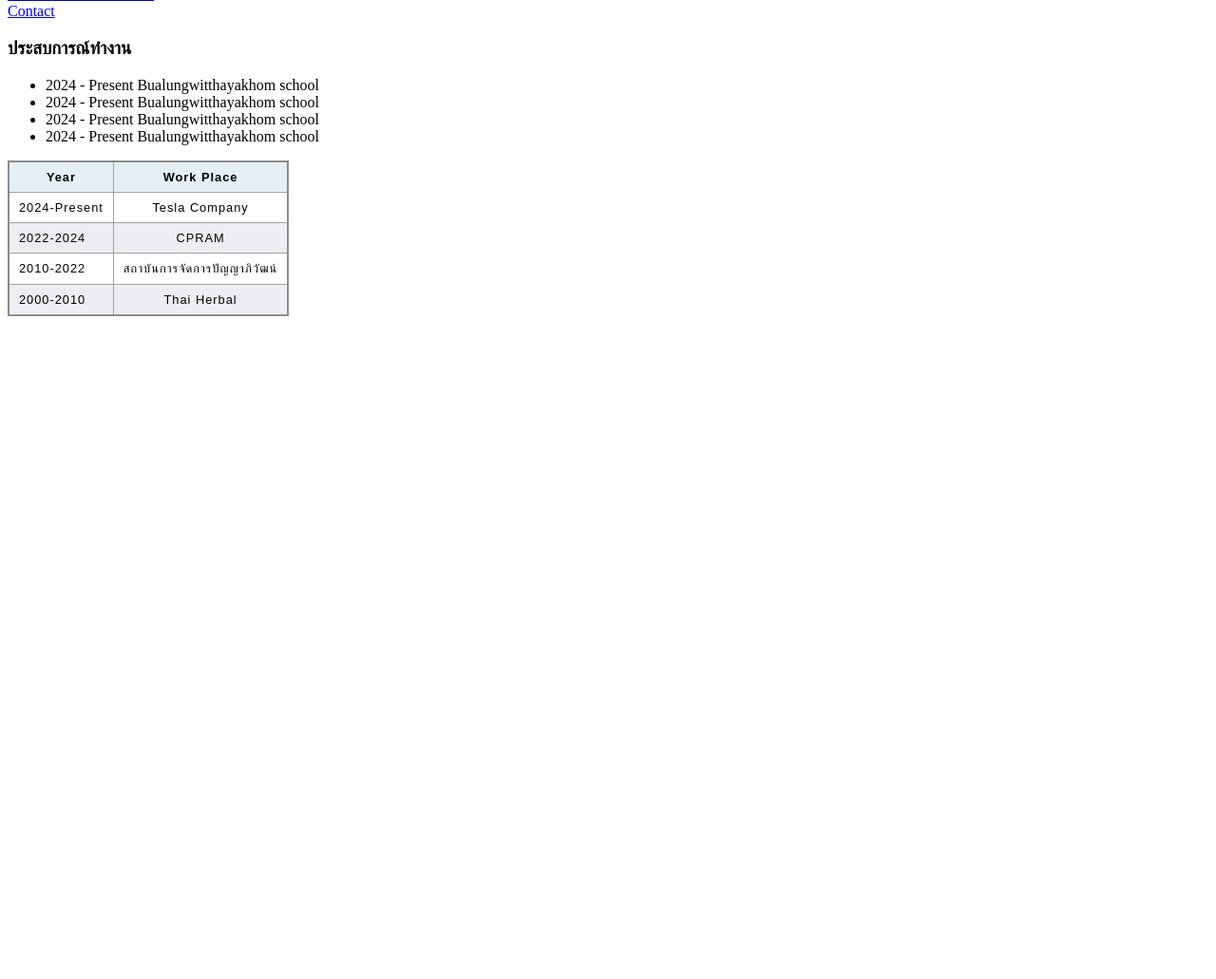
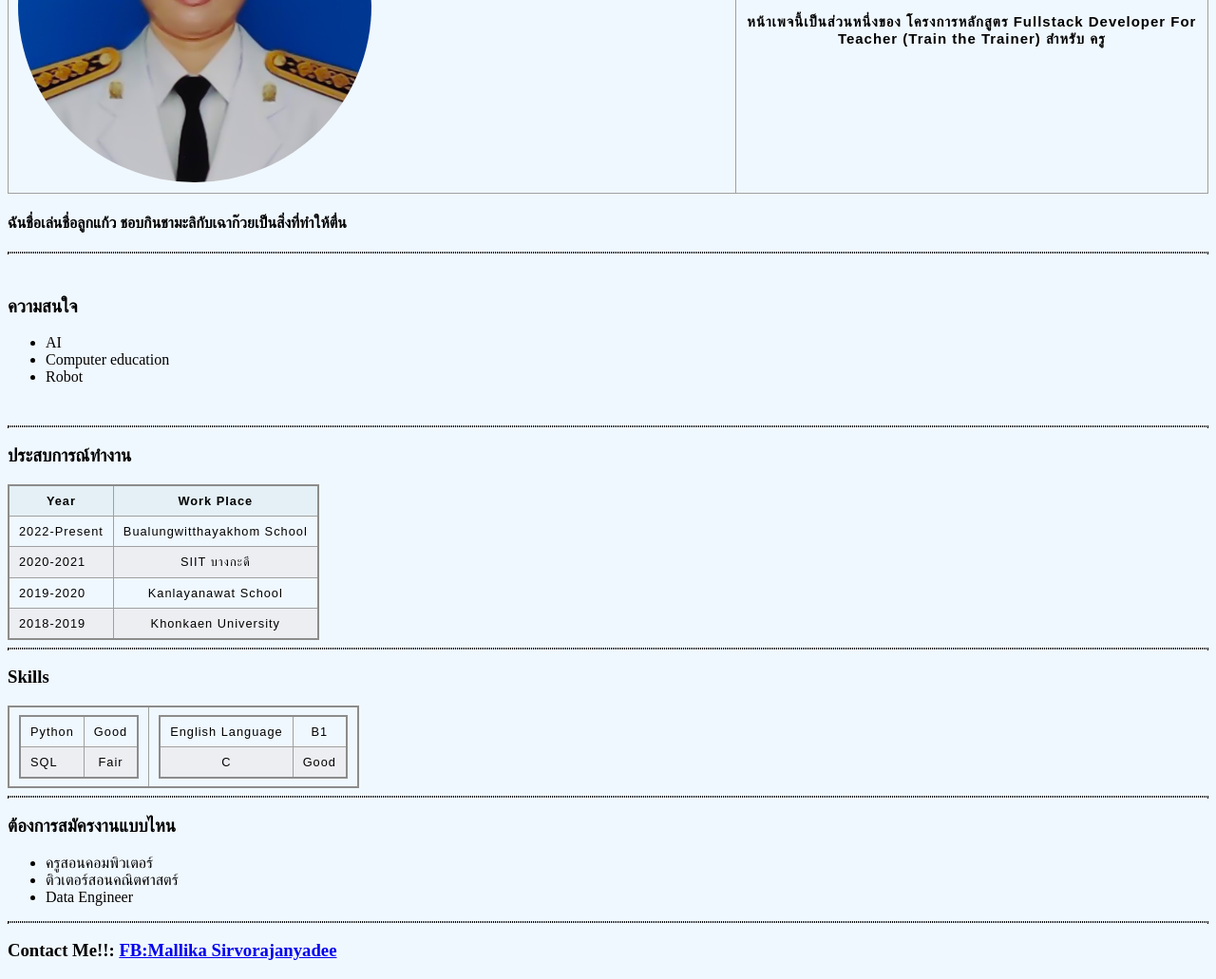
Before and after one commit to siriMallika/mypage2024, a plain HTML site: page index.html in a window 1280 px wide. Shown: the part 233-1264 px from the top of the page at 95% size. Before the commit the page ends 800 px from the top, so only its background shows below. Drawn offline with Linux system fonts and the light colour scheme.

Commit message:
ส่งการบ้าน

```diff
--- a/index.html
+++ b/index.html
@@ -7,22 +7,40 @@
     <title>ครูลูกแก้ว</title>
     <link rel="stylesheet" href="styles.css">
 </head>
-<body>
-    <img src="7C7108BC-7DD5-4329-BAC7-EF59702071F4.jpg" alt="" style="width: 10%; height: auto;">
-    <h1>Mallika Sirivorajanyadee</h1>
+<body style="background-color: aliceblue;">
+
+
     <a href = "http://bual.ac.th"> ไปยังเว็บไซต์ของหน่วยงาน</a>
     <br><a href = "contact.html"> Contact</a>
 
+    <table style="border-style: none; border: 0;border-color: rgb(255, 255, 255);" >
+        <tr>
+            <td>
+                <img src="7C7108BC-7DD5-4329-BAC7-EF59702071F4.jpg" alt="" style="width: 50%; height: auto;">
+            </td>
+            <td>
+                <h1>มัลลิกา  สิริวรจรรยาดี</h1>
+                <h3>หน้าเพจนี้เป็นส่วนหนึ่งของ โครงการหลักสูตร Fullstack Developer For Teacher (Train the Trainer) สำหรับ ครู </h3>
+            </td>
+        </tr>
+    </table>
+    <h4>ฉันชื่อเล่นชื่อลูกแก้ว  ชอบกินชามะลิกับเฉาก๊วยเป็นสิ่งที่ทำให้ตื่น</h4>
+    <hr style="border-style: dotted;">
+    <br>
+    <h3>ความสนใจ</h3>
+    <ul>
+        <li>
+            AI
+        </li>
+        <li>
+            Computer education
+        </li>
+        <li>
+            Robot
+        </li>
+    </ul>
+<br><hr style="border-style: dotted;">
 <h3>ประสบการณ์ทำงาน</h3>
-<ul>
-    <li>2024 - Present Bualungwitthayakhom school</li>
-    <li>2024 - Present Bualungwitthayakhom school</li>
-    <li>2024 - Present Bualungwitthayakhom school</li>
-    <li>2024 - Present Bualungwitthayakhom school</li>
-
-</ul>
-
- <!-- ทำให้ list นำเสนอออกมาเป็น table -->
  <table>
     <thead>
         <tr>
@@ -36,23 +54,70 @@
     </thead>
 
     <tr>
-        <td>2024-Present</td>
-        <td>Tesla Company</td>
+        <td>2022-Present</td>
+        <td>Bualungwitthayakhom School</td>
     </tr>
     <tr>
-        <td>2022-2024</td>
-        <td>CPRAM</td>
+        <td>2020-2021</td>
+        <td>SIIT บางกะดี</td>
     </tr>
     <tr>
-        <td>2010-2022</td>
-        <td>สถาบันการจัดการปัญญาภิวัฒน์</td>
+        <td>2019-2020</td>
+        <td>Kanlayanawat School</td>
     </tr>
     <tr>
-        <td>2000-2010</td>
-        <td>Thai Herbal</td>
+        <td>2018-2019</td>
+        <td>Khonkaen University</td>
     </tr>
 </table>
+<hr style="border-style: dotted;">
+<h3>Skills</h3>
+ <table>
+   <tr>
+    <td>
 
+    <table>
+    <tr>
+        <td>Python</td>
+        <td>Good</td>
+    </tr>
+    <tr>
+        <td>SQL</td>
+        <td>Fair</td>
+    </tr>
+
+</table>
+</td>
+<td>
+<table>
+    <tr>
+        <td>English Language</td>
+        <td>B1</td>
+    </tr>
+    <tr>
+        <td>C</td>
+        <td>Good</td>
+    </tr>
+</table>
+</td>
+
+</tr>
+</table>
+<hr style="border-style: dotted;">
+<h3>ต้องการสมัครงานแบบไหน</h3>
+<ul>
+    <li>
+        ครูสอนคอมพิวเตอร์
+    </li>
+    <li>
+        ติวเตอร์สอนคณิตศาสตร์
+    </li>
+    <li>
+        Data Engineer
+    </li>
+</ul>
+<hr style="border-style: dotted;">
+<h3>Contact Me!!: <a href = "https://www.facebook.com/lookkaew.m"> FB:Mallika Sirvorajanyadee</a> </h3>
 </body>
 
 
--- a/styles.css
+++ b/styles.css
@@ -38,3 +38,7 @@ table {
   tfoot td {
     font-weight: bold;
   }
+
+  img {
+    border-radius: 50%;
+  }
```
